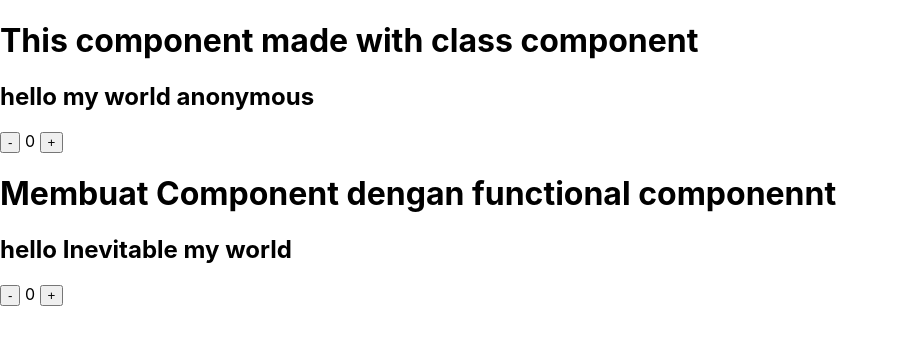
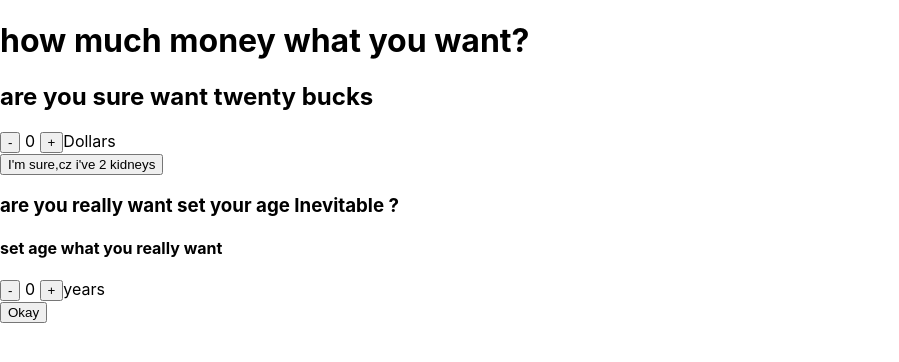
Before and after one commit to unXpected7/practice_Reactjs, a React (Create React App) app: page / in a window 1280 px wide. Shown: the top 362 px of the page, without its empty margins (0-899 px from the left). Built offline with nearby package versions, Linux system fonts and the light colour scheme.

Commit message:
add some component func & class

```diff
--- a/src/tugas/komponen/classcomponent.jsx
+++ b/src/tugas/komponen/classcomponent.jsx
@@ -1,21 +1,11 @@
 import React from "react";
-// import {PropTypes} from "prop-types"
 
 class Classcomponent extends React.Component {
-    // constructor(props){
-    //     super(props)
 
-    //     this.state = {
-    //         value : 0
-    //     }
         state = {
             value : 0
         }
 
-        // this.handlePlus = this.handlePlus.bind(this);
-        // this.handleMin = this.handleMin.bind(this);
-
-    // }
     handlePlus = () => {
         this.setState({value: this.state.value + 1})
     }
@@ -24,26 +14,26 @@ class Classcomponent extends React.Component {
         this.setState({value: this.state.value - 1})
         }
     }
-
+    loan = () => {
+        alert("Sorry dude,your you are broke, we cannot give you loan")
+    }
 
     render() {
         return(
             <div>
-                <h1>This component made with class component</h1>
-                <h2>hello my world{this.props.nama}</h2>
+                <h1>how much money what you want?</h1>
+                <h2>are you sure want {this.props.money} </h2>
                 <button onClick={this.handleMin}>-</button>
                 <span>{"  "} {this.state.value} {"  "}</span>
                 <button onClick={this.handlePlus}>+</button>
+                <span>Dollars</span>
+                <br/>
+                <button onClick={this.loan}>I'm sure,cz i've 2 kidneys</button>
             </div>
 
         )
     }
 }
 
-// classcomponent.propTypes = {
-//     nama: PropTypes.string.isRequired
-// }
-// //conoh penggunaan proptypes pada class
-//jika penambahan pramatere string maka props harus nerisi string
 
 export default Classcomponent;
--- a/src/tugas/komponen/functionalcomponent.jsx
+++ b/src/tugas/komponen/functionalcomponent.jsx
@@ -1,10 +1,8 @@
 import { useState } from "react";
 
-const Functionalcomponent = ({nama}) => {
+const Functionalcomponent = ({age}) => {
     const [value, setValue] = useState(0);
-    //penggunaan hooks
-    //agar bisa menggunakan state di functional component
-    //props disini berupa {nama}
+    //use hooks
     const handlePlus = () => {
         setValue(value + 1);
     }
@@ -13,23 +11,25 @@ const Functionalcomponent = ({nama}) => {
         if(value > 0)
         setValue(value - 1);
     }
+    const ages = () => {
+        alert("Sorry dude,your time has come")
+    }
 
     return(
         <div>
-            <h1>Membuat Component dengan functional componennt</h1>
-            <h2>hello {nama} my world</h2>
+
+            <h3>are you really want set your age {age} ?</h3>
+            <h4>set age what you really want</h4>
             <button onClick={handleMin}>-</button>
             <span>{"  "}{value}{" "}</span>
             <button onClick={handlePlus}>+</button>
+            <span>years</span>
+            <br />
+            <button onClick={ages}>Okay</button>
         </div>
     )
 }
-Functionalcomponent.defaultProps = {
-    nama : "User"
-}
-
-// nilai default tidak terpakai ketika tdk menggunakan props
-// jika menggunakan isRequired maka props wajib ada, jika tdk ada maka akan memunculkan error
-
+// Functionalcomponent.defaultProps = {
+//     nama : "User"
+// }
 export default Functionalcomponent;
-//docker
--- a/src/tugas/komponen/index.jsx
+++ b/src/tugas/komponen/index.jsx
@@ -1,14 +1,15 @@
 import React from "react";
 import Classcomponent from "./classcomponent";
 import Functionalcomponent from "./functionalcomponent";
+
 
 export default class Komponen extends React.Component {
 
     render() {
         return(
             <div>
-                <Classcomponent  nama=" anonymous"/>
-                <Functionalcomponent nama="Inevitable"/>
+                <Classcomponent  money="twenty bucks"/>
+                <Functionalcomponent age="Inevitable"/>
             </div>
         )
     }
```
